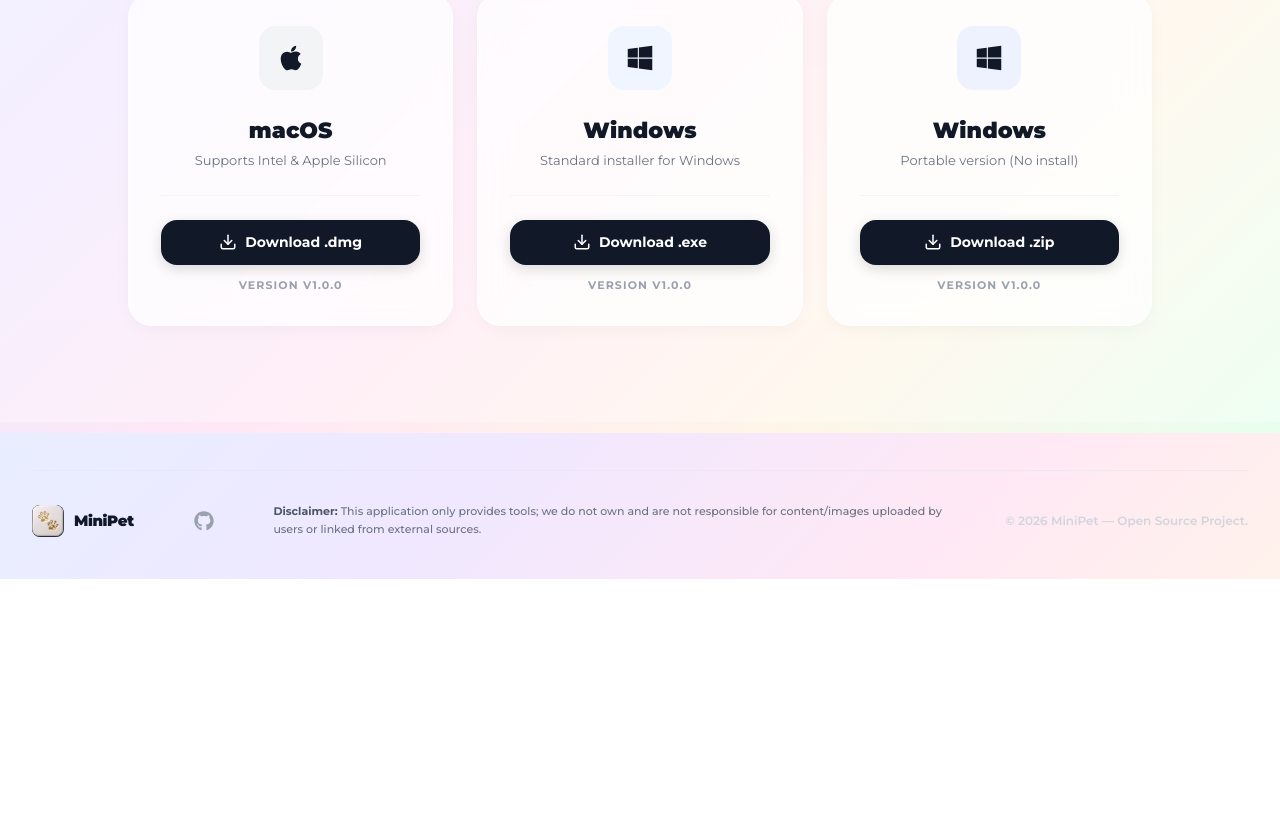
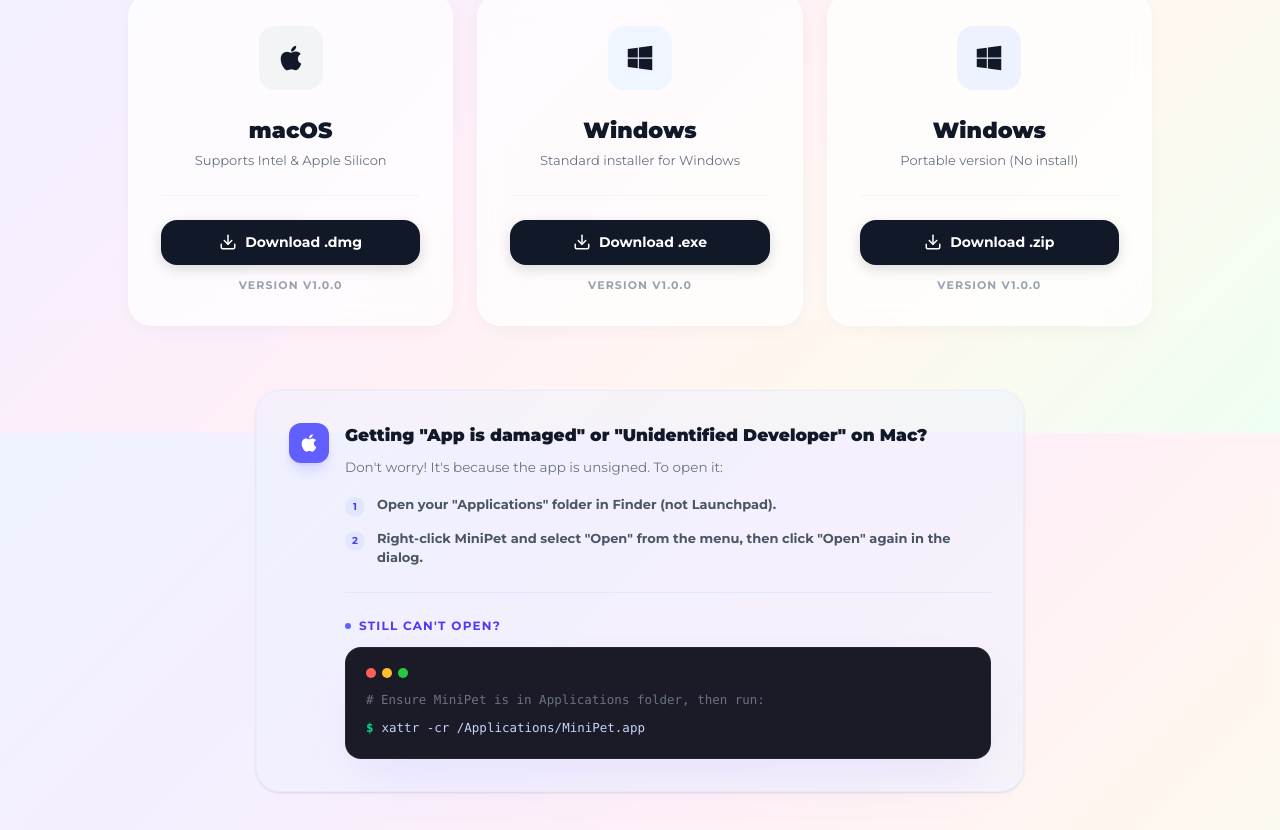
Before and after one commit to helloquocbao/minipet-web, a React (Vite) app: page / in a window 1280 px wide. Shown: the part 1967-2797 px from the top of the page. Before the commit the page ends 2546 px from the top, so only its background shows below. Built offline with nearby package versions, Linux system fonts and the light colour scheme.

Commit message:
feat: add macOS troubleshooting section with terminal command instructions to download page

```diff
--- a/src/App.tsx
+++ b/src/App.tsx
@@ -467,6 +467,58 @@ function DownloadSection() {
             </div>
           ))}
         </div>
+
+        {/* macOS Troubleshooting */}
+        <div className="mt-16 max-w-3xl mx-auto bg-indigo-50/50 dark:bg-indigo-900/10 rounded-3xl p-6 md:p-8 border border-indigo-100/50 dark:border-indigo-500/20 shadow-sm">
+          <div className="flex items-start gap-4">
+            <div className="w-10 h-10 rounded-xl bg-indigo-500 text-white flex items-center justify-center flex-shrink-0 shadow-lg shadow-indigo-500/20">
+              <FaApple size={20} />
+            </div>
+            <div>
+              <h3 className="text-[17px] font-black text-[#111827] dark:text-white mb-2">
+                {t('download.troubleshooting.macTitle')}
+              </h3>
+              <p className="text-[13.5px] text-gray-500 dark:text-gray-400 mb-4 leading-relaxed">
+                {t('download.troubleshooting.macStep1')}
+              </p>
+              <div className="space-y-3">
+                <div className="flex items-start gap-3 text-[13px] font-bold text-gray-600 dark:text-gray-300">
+                  <div className="w-5 h-5 rounded-full bg-indigo-100 dark:bg-indigo-800 text-indigo-600 dark:text-indigo-400 flex items-center justify-center text-[10px] mt-0.5 flex-shrink-0">1</div>
+                  <span>{t('download.troubleshooting.macStep2')}</span>
+                </div>
+                <div className="flex items-start gap-3 text-[13px] font-bold text-gray-600 dark:text-gray-300">
+                  <div className="w-5 h-5 rounded-full bg-indigo-100 dark:bg-indigo-800 text-indigo-600 dark:text-indigo-400 flex items-center justify-center text-[10px] mt-0.5 flex-shrink-0">2</div>
+                  <span>{t('download.troubleshooting.macStep3')}</span>
+                </div>
+              </div>
+
+              {/* Terminal Backup Option */}
+              <div className="mt-6 pt-6 border-t border-indigo-100 dark:border-indigo-900/30">
+                <p className="text-[12px] font-bold text-indigo-600 dark:text-indigo-400 uppercase tracking-widest mb-3 flex items-center gap-2">
+                  <span className="w-1.5 h-1.5 rounded-full bg-indigo-500 animate-pulse" />
+                  {t('download.troubleshooting.macTerminalTitle')}
+                </p>
+                <div className="bg-[#1a1b26] rounded-2xl p-5 border border-white/5 shadow-2xl shadow-indigo-500/10 group relative">
+                  {/* Terminal Header Dots */}
+                  <div className="flex items-center gap-1.5 mb-3">
+                    <div className="w-2.5 h-2.5 rounded-full bg-[#ff5f56]" />
+                    <div className="w-2.5 h-2.5 rounded-full bg-[#ffbd2e]" />
+                    <div className="w-2.5 h-2.5 rounded-full bg-[#27c93f]" />
+                  </div>
+                  <div className="font-mono text-[12.5px] leading-relaxed">
+                    <div className="text-gray-500 mb-2"># {t('download.troubleshooting.macTerminalStep').split(':')[0]}:</div>
+                    <div className="flex items-start gap-2">
+                      <span className="text-emerald-400 font-bold shrink-0">$</span>
+                      <code className="text-indigo-200 break-all">
+                        {t('download.troubleshooting.macTerminalStep').split(':')[1]?.trim() || t('download.troubleshooting.macTerminalStep')}
+                      </code>
+                    </div>
+                  </div>
+                </div>
+              </div>
+            </div>
+          </div>
+        </div>
       </Container>
     </section>
   );
--- a/src/i18n.ts
+++ b/src/i18n.ts
@@ -52,7 +52,15 @@ const resources = {
         macDesc: 'Supports Intel & Apple Silicon',
         winExeDesc: 'Standard installer for Windows',
         winZipDesc: 'Portable version (No install)',
-        btn: 'Download'
+        btn: 'Download',
+        troubleshooting: {
+          macTitle: 'Getting "App is damaged" or "Unidentified Developer" on Mac?',
+          macStep1: 'Don\'t worry! It\'s because the app is unsigned. To open it:',
+          macStep2: 'Open your "Applications" folder in Finder (not Launchpad).',
+          macStep3: 'Right-click MiniPet and select "Open" from the menu, then click "Open" again in the dialog.',
+          macTerminalTitle: 'Still can\'t open?',
+          macTerminalStep: 'Ensure MiniPet is in Applications folder, then run: xattr -cr /Applications/MiniPet.app'
+        }
       },
       docs: {
         back: 'Back to Home',
@@ -141,7 +149,15 @@ const resources = {
         macDesc: 'Hỗ trợ Intel & Apple Silicon',
         winExeDesc: 'Bản cài đặt tiêu chuẩn cho Windows',
         winZipDesc: 'Bản Portable (Không cần cài đặt)',
-        btn: 'Tải về'
+        btn: 'Tải về',
+        troubleshooting: {
+          macTitle: 'Gặp lỗi "App is damaged" hoặc "Unidentified Developer" trên Mac?',
+          macStep1: 'Đừng lo! Đó là vì ứng dụng chưa được ký xác thực. Để mở:',
+          macStep2: 'Mở thư mục "Applications" (Ứng dụng) bằng Finder (không dùng Launchpad).',
+          macStep3: 'Nhấn chuột phải vào MiniPet chọn "Mở" (Open), sau đó nhấn "Mở" thêm lần nữa ở hộp thoại xác nhận.',
+          macTerminalTitle: 'Vẫn không mở được?',
+          macTerminalStep: 'Đảm bảo đã kéo MiniPet vào Applications, sau đó chạy: xattr -cr /Applications/MiniPet.app'
+        }
       },
       docs: {
         back: 'Quay lại trang chủ',
```
